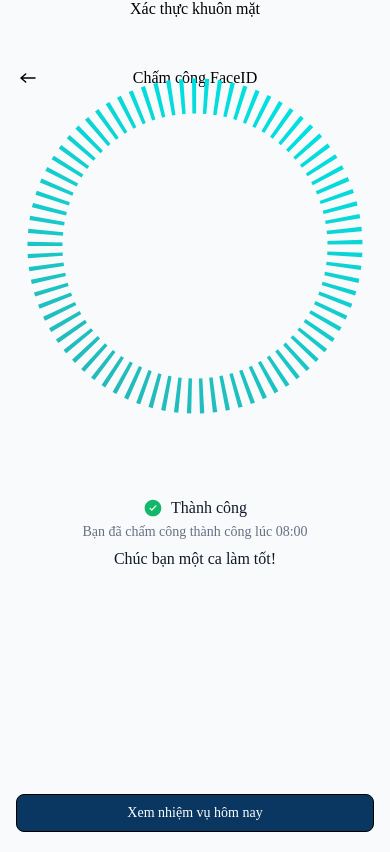
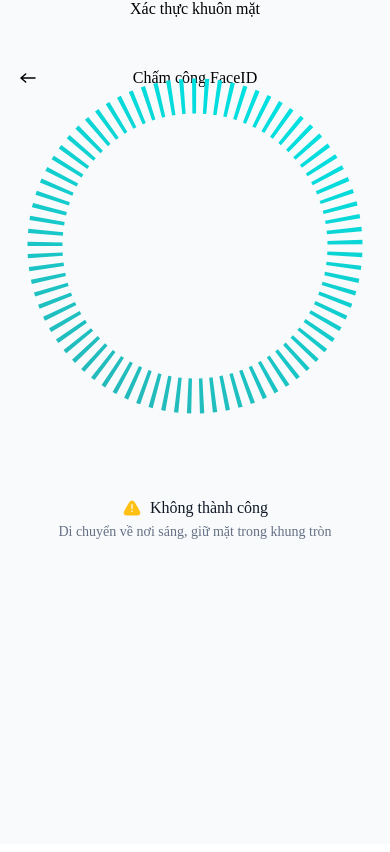
Before and after one commit to hoanghaip2005/MobileStaffApp, a React Native app: screen /FaceIDAttendance in a window 390 px wide. Built offline with nearby package versions, Linux system fonts and the light colour scheme.

Commit message:
xác thực khuôn mặt thất bại

```diff
--- a/src/screens/FaceIDAttendanceScreen.tsx
+++ b/src/screens/FaceIDAttendanceScreen.tsx
@@ -239,7 +239,7 @@ export default function FaceIDAttendanceScreen() {
 
         {/* Notification Success */}
 
-        <View style={{ paddingVertical: 68, gap: 10 }}>
+        <View style={{ paddingVertical: 68, gap: 10, display: "none" }}>
           <View style={{ gap: 6 }}>
             <View
               style={{
@@ -288,6 +288,50 @@ export default function FaceIDAttendanceScreen() {
           >
             Chúc bạn một ca làm tốt!
           </Text>
+        </View>
+
+        {/* Notification Failed */}
+
+        <View style={{ paddingVertical: 68, gap: 10 }}>
+          <View style={{ gap: 6 }}>
+            <View
+              style={{
+                flexDirection: "row",
+                alignItems: "center",
+                gap: 8,
+                justifyContent: "center",
+              }}
+            >
+              <Svg width="20" height="20" viewBox="0 0 20 20" fill="none">
+                <Path
+                  fillRule="evenodd"
+                  clipRule="evenodd"
+                  d="M4.42651 8.96791C6.85847 4.65597 8.07446 2.5 10.0001 2.5C11.9257 2.5 13.1417 4.65597 15.5737 8.96791L15.8767 9.50522C17.8977 13.0884 18.9081 14.88 17.9949 16.19C17.0816 17.5 14.8221 17.5 10.3031 17.5H9.69703C5.17805 17.5 2.91856 17.5 2.0053 16.19C1.09203 14.88 2.10251 13.0884 4.12346 9.50523L4.42651 8.96791ZM10.0001 6.04167C10.3453 6.04167 10.6251 6.32149 10.6251 6.66667V10.8333C10.6251 11.1785 10.3453 11.4583 10.0001 11.4583C9.6549 11.4583 9.37508 11.1785 9.37508 10.8333V6.66667C9.37508 6.32149 9.6549 6.04167 10.0001 6.04167ZM10.0001 14.1667C10.4603 14.1667 10.8334 13.7936 10.8334 13.3333C10.8334 12.8731 10.4603 12.5 10.0001 12.5C9.53984 12.5 9.16675 12.8731 9.16675 13.3333C9.16675 13.7936 9.53984 14.1667 10.0001 14.1667Z"
+                  fill="#FFC013"
+                />
+              </Svg>
+
+              <Text
+                style={{
+                  fontFamily: FONTS.interSemiBold,
+                  fontSize: 16,
+                  color: "#111927",
+                }}
+              >
+                Không thành công
+              </Text>
+            </View>
+            <Text
+              style={{
+                fontFamily: FONTS.interMedium,
+                fontSize: 14,
+                color: "#667085",
+                textAlign: "center",
+              }}
+            >
+              Di chuyển về nơi sáng, giữ mặt trong khung tròn
+            </Text>
+          </View>
         </View>
       </View>
 
@@ -339,6 +383,7 @@ export default function FaceIDAttendanceScreen() {
           paddingHorizontal: 16,
           paddingBottom: 20,
           paddingTop: 16,
+          display: "none",
         }}
       >
         <TouchableOpacity
@@ -373,6 +418,49 @@ export default function FaceIDAttendanceScreen() {
           </Text>
         </TouchableOpacity>
       </View>
+
+      {/* Nút báo lỗi FaceID */}
+
+      <View
+        style={{
+          paddingHorizontal: 16,
+          paddingBottom: 20,
+          paddingTop: 16,
+        }}
+      >
+        <TouchableOpacity
+          onPress={() => navigation.goBack()}
+          style={{
+            backgroundColor: "#fff",
+            paddingHorizontal: 14,
+            paddingVertical: 10,
+            borderRadius: 8,
+            alignItems: "center",
+            justifyContent: "center",
+            borderWidth: 1,
+            borderColor: "#093762",
+            shadowColor: "#101828",
+            shadowOffset: {
+              width: 0,
+              height: 0.1,
+            },
+            shadowOpacity: 0.01,
+            shadowRadius: 1,
+            elevation: 1,
+            display: "none",
+          }}
+        >
+          <Text
+            style={{
+              color: "#093762",
+              fontFamily: FONTS.interMedium,
+              fontSize: 14,
+            }}
+          >
+            Báo lỗi FaceID
+          </Text>
+        </TouchableOpacity>
+      </View>
     </View>
   );
 }
```
